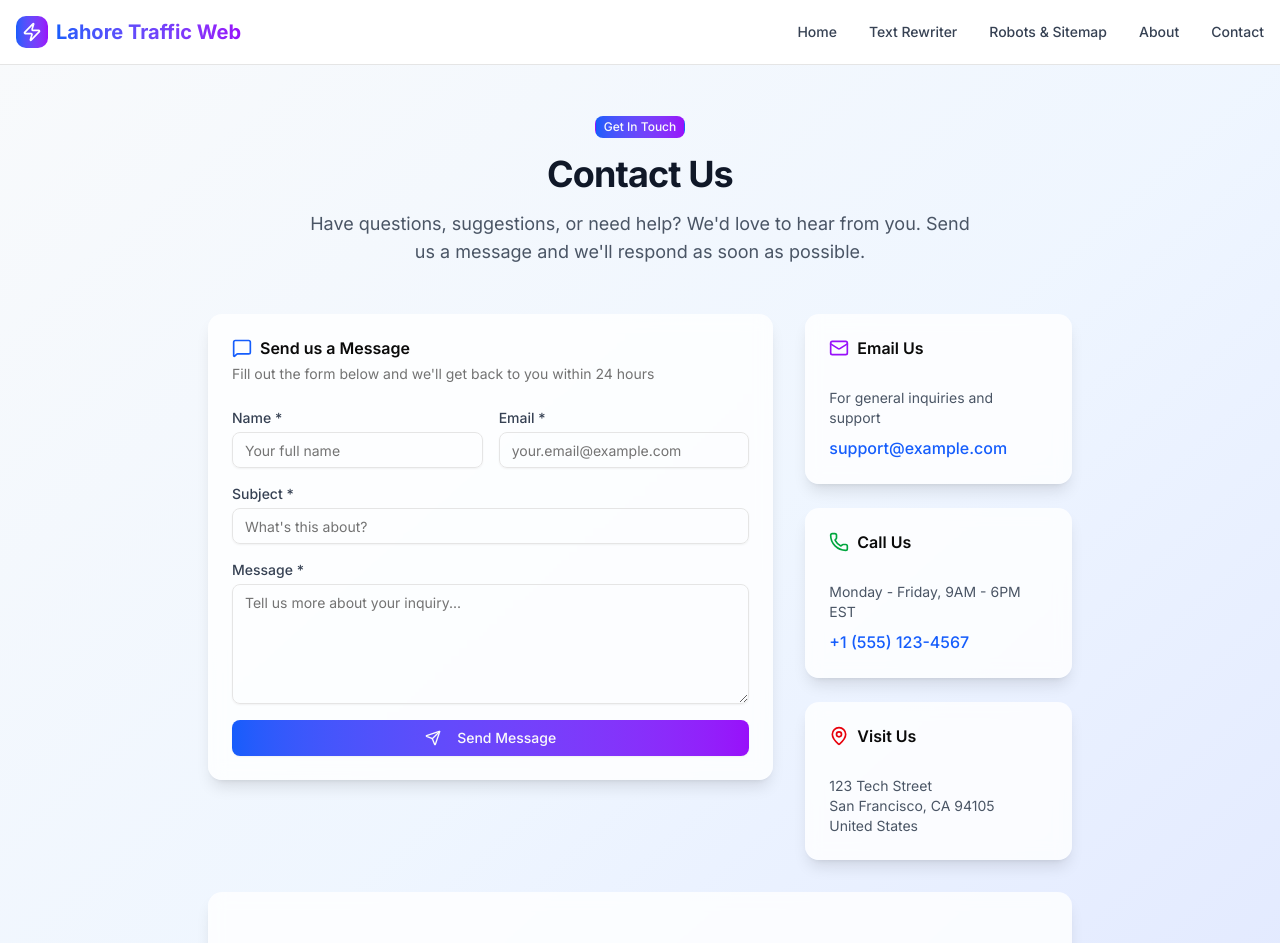
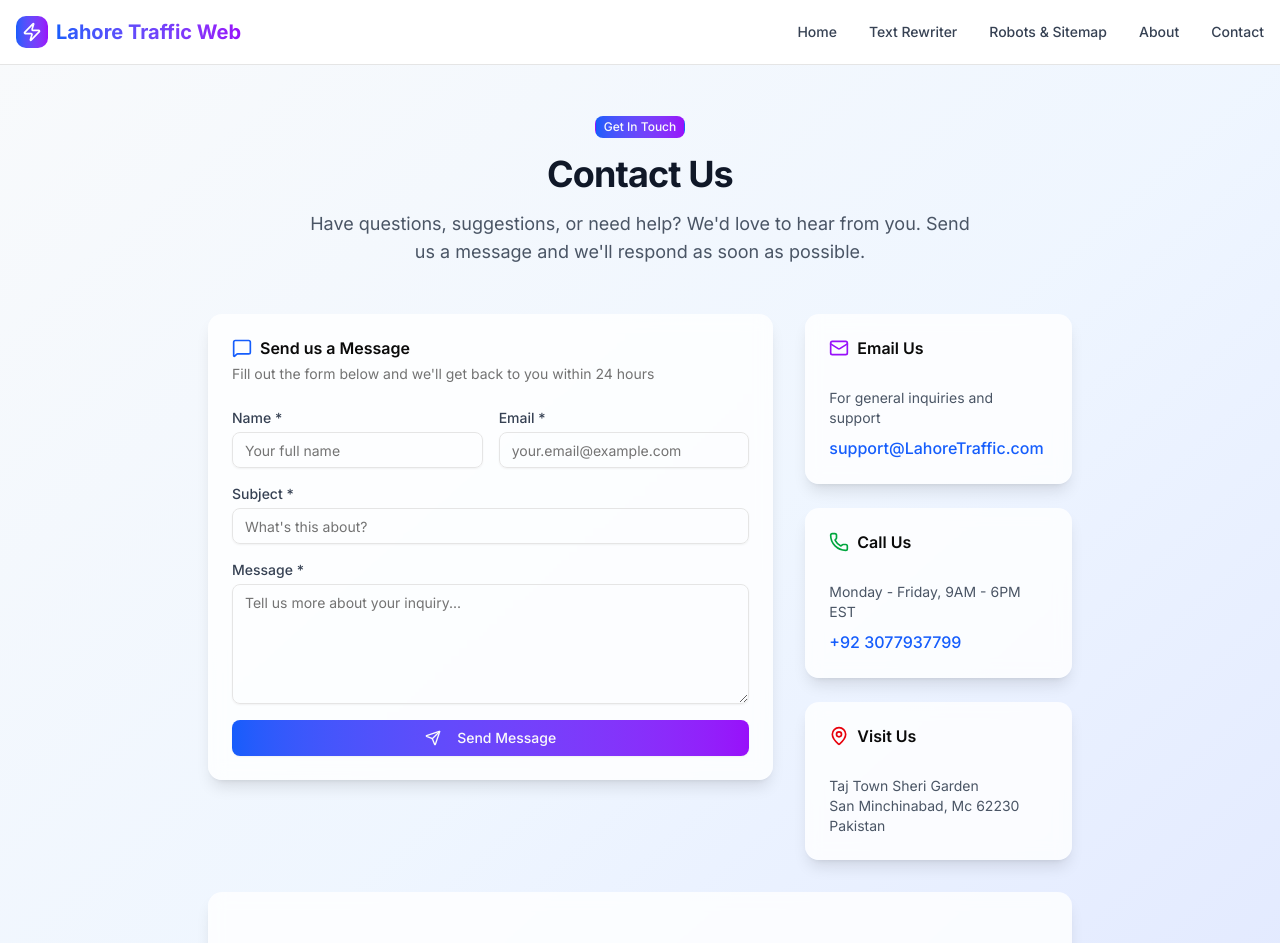
Before and after one commit to abdullah-codes-dev/Tool-rewrite, a Next.js app: page /contact in a window 1280 px wide. Shown: the top 943 px of the page. Built offline with nearby package versions, Linux system fonts and the light colour scheme.

Commit message:
Update page.tsx

```diff
--- a/src/app/contact/page.tsx
+++ b/src/app/contact/page.tsx
@@ -180,7 +180,7 @@ export default function ContactPage() {
 								<a
 									href='mailto:support@example.com'
 									className='text-blue-600 hover:text-blue-700 font-medium'>
-									support@example.com
+									support@LahoreTraffic.com
 								</a>
 							</CardContent>
 						</Card>
@@ -199,7 +199,7 @@ export default function ContactPage() {
 								<a
 									href='tel:+1-555-123-4567'
 									className='text-blue-600 hover:text-blue-700 font-medium'>
-									+1 (555) 123-4567
+									+92 3077937799
 								</a>
 							</CardContent>
 						</Card>
@@ -213,11 +213,11 @@ export default function ContactPage() {
 							</CardHeader>
 							<CardContent>
 								<p className='text-sm text-gray-600'>
-									123 Tech Street
+									Taj Town Sheri Garden
 									<br />
-									San Francisco, CA 94105
+									San Minchinabad, Mc 62230
 									<br />
-									United States
+									Pakistan
 								</p>
 							</CardContent>
 						</Card>
```
